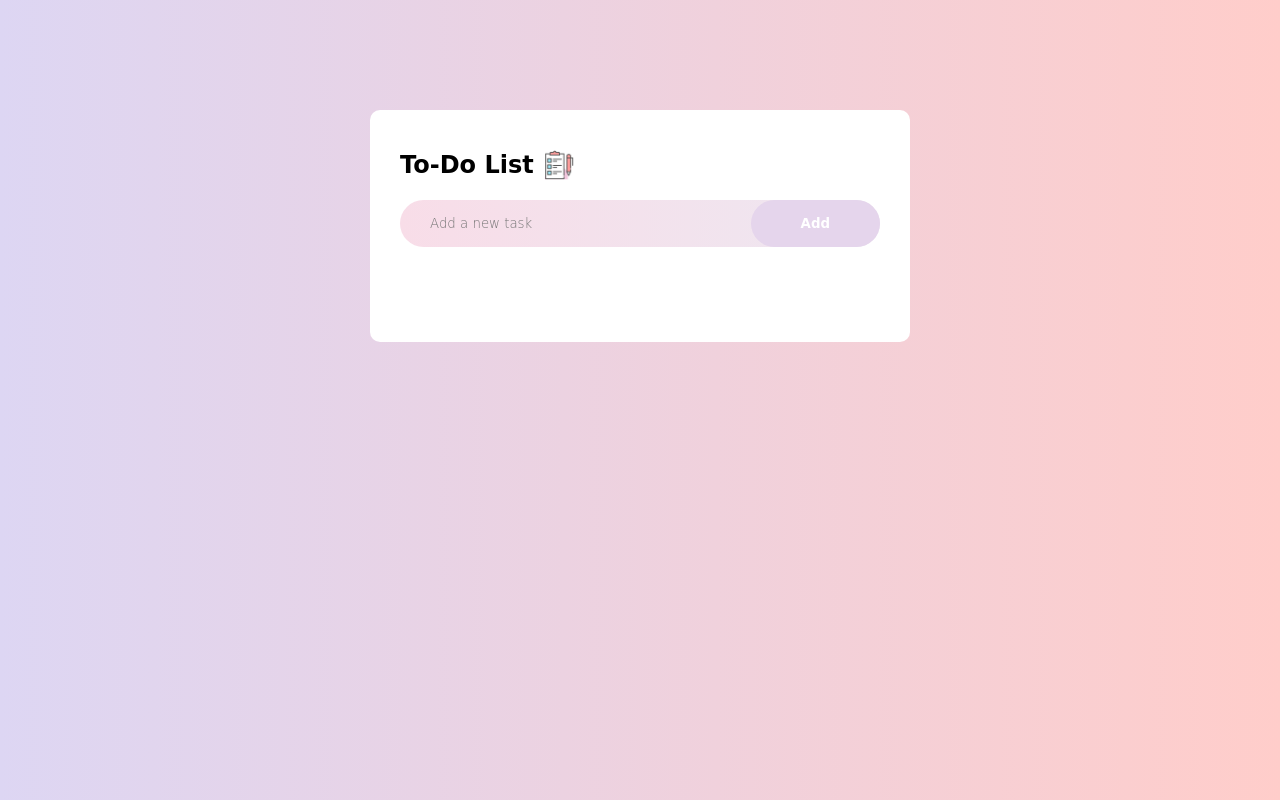
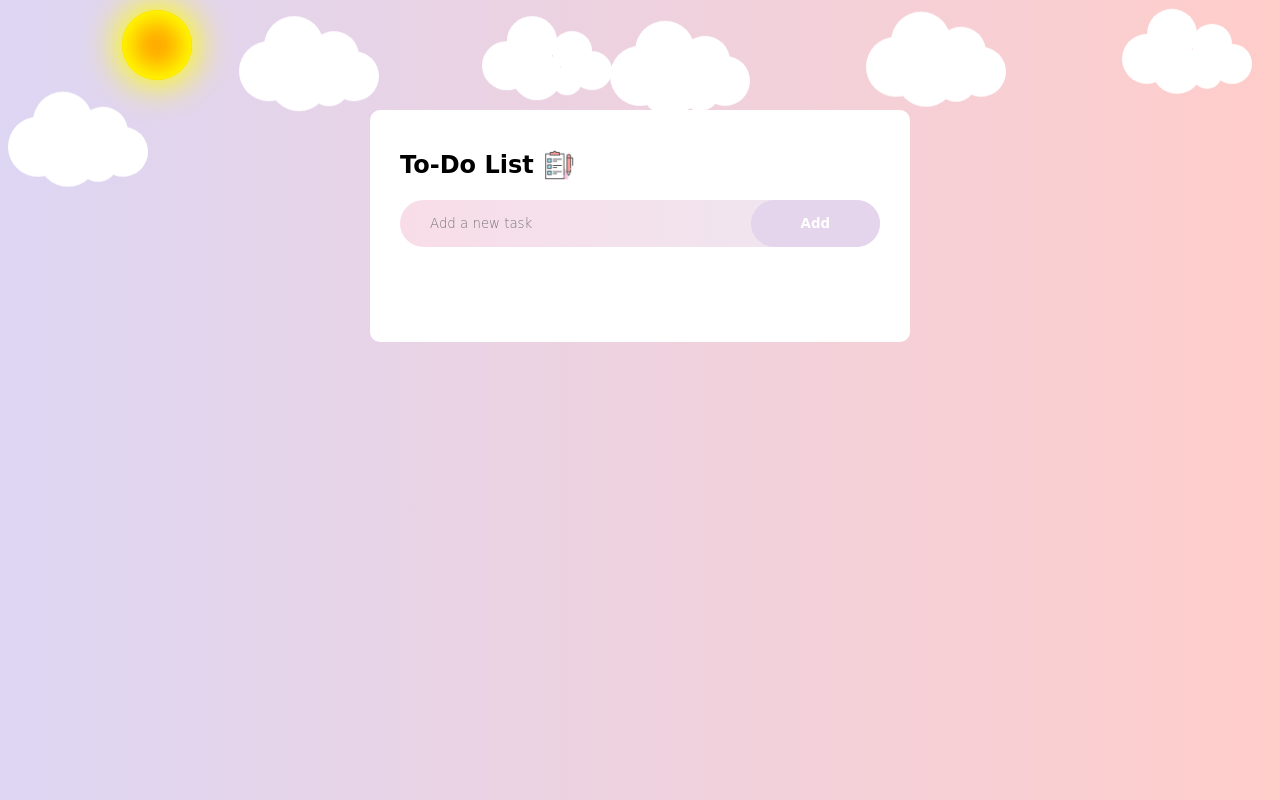
Before and after one commit to Sothyra12/Todo-List, a plain HTML site: page index.html in a window 1280 px wide. Drawn offline with Linux system fonts and the light colour scheme; a web font is replaced by a local one.

Commit message:
added final codes for animated clouds and sun

```diff
--- a/index.html
+++ b/index.html
@@ -8,6 +8,15 @@
 </head>
 <body>
     <div class="container">
+        <div class="allClouds">
+            <div class="cloud"></div>
+            <div class="cloud_two"></div>
+            <div class="cloud_three"></div>
+            <div class="cloud_four"></div>
+            <div class="cloud_five"></div>
+            <div class="cloud_six"></div>
+        </div>
+        <div class="sun"></div>
         <div class="todo-app">
             <h2> To-Do List <img src="images/icon.png" width="30px"></h2>
             <div class="row">
--- a/styles.css
+++ b/styles.css
@@ -1,4 +1,5 @@
 @import url('https://fonts.googleapis.com/css2?family=Playpen+Sans&display=swap');
+@import "compass/css3";
 
 *{
     margin: 0;
@@ -12,6 +13,70 @@ body {
     font-weight: 600;
     font-style: normal;
 }
+
+/* ------------ Clouds & Sun -------------- */
+.cloud, .cloud_two, .cloud_three, .cloud_four, .cloud_five, .cloud_six{
+    animation: move 7s ease infinite;
+    border-radius: 50%;
+    position: absolute;
+    top: 10%; left: 50%;
+    margin-top: -30px;
+    margin-left: -30px;
+    background: #FFFFFF;
+    height: 60px; width: 60px;
+    box-shadow:
+		#FFFFFF 65px -15px 0 -5px,
+		#FFFFFF 25px -25px,
+		#FFFFFF 30px 10px,
+		#FFFFFF 60px 15px 0 -10px,
+		#FFFFFF 85px 5px 0 -5px;
+}
+
+.cloud_two {
+	top: 10%; left: 40%;
+    animation-duration: 8s;
+    height: 49px; width: 50px;
+}
+
+.cloud_three {
+	top: 8.5%; left: 90%;
+    animation-duration: 7s;
+    height: 50px; width: 50px;
+}
+
+.cloud_four {
+	top: 10%; left: 70%;
+    animation-duration: 9s;
+}
+
+.cloud_five{
+	top: 10%; left: 21%;
+    animation-duration: 8s;
+}
+
+.cloud_six {
+	top: 20%; left: 3%;
+    animation-duration: 9s;
+}
+
+
+@keyframes move{
+    50% { transform: translateY(-15px); }
+}
+
+.sun {
+    position: absolute;
+    right: 85%;
+    border-radius: 50%;
+    width: 70px;
+    height: 70px;
+    background-color: orange;
+    box-shadow:
+        0 0 35px 5px yellow,
+        0 0 25px 10px yellow inset;
+}
+
+/* ------------ Clouds & Sun -------------- */
 
 .container {
     width: 100%;
```
